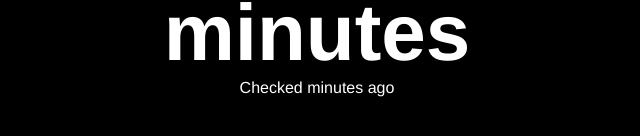
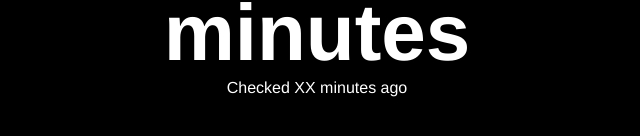
Before and after one commit to milky2028/bus, a plain HTML site: page public/index.html in a window 1280 px wide. Shown: the part 658-794 px from the top of the page, 323-963 px from the left. Drawn offline with Linux system fonts and the light colour scheme.

Commit message:
XX placeholder

```diff
--- a/public/index.html
+++ b/public/index.html
@@ -12,7 +12,7 @@
       <h1 id="time">10</h1>
       <div>
         <h2>minutes</h2>
-        <p>Checked <span id="timeChecked"></span> minutes ago</p>
+        <p>Checked <span id="timeChecked">XX</span> minutes ago</p>
       </div>
     </div>
     <script src="app.js" type="text/javascript"></script>
```
